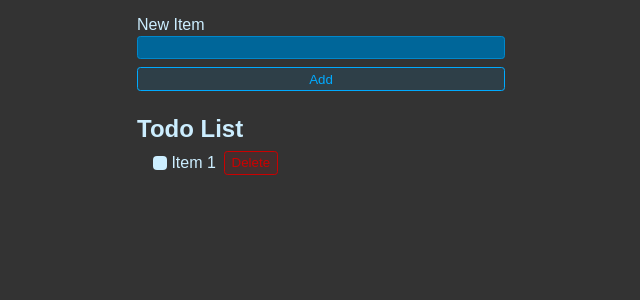
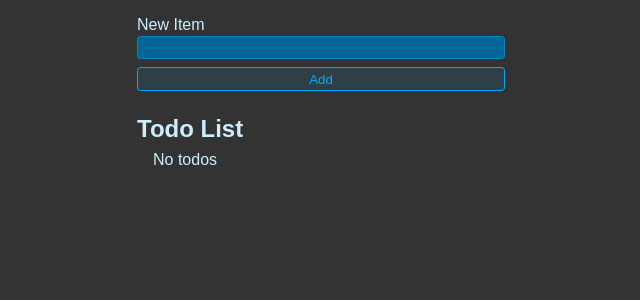
Before and after one commit to igorlech/react-todo-app, a React (Vite) app: page / in a window 1280 px wide. Shown: the top 300 px of the page, without its empty margins (319-959 px from the left). Built offline with nearby package versions, Linux system fonts and the light colour scheme.

Commit message:
todo logic finished

```diff
--- a/src/App.jsx
+++ b/src/App.jsx
@@ -17,7 +17,22 @@
     });
   }
 
-  console.log(todos);
+  function toggleTodo(id, completed) {
+    setTodos((currentTodos) => {
+      return currentTodos.map((todo) => {
+        if (todo.id === id) {
+          return { ...todo, completed };
+        }
+        return todo;
+      });
+    });
+  }
+
+  function deleteTodo(id) {
+    setTodos((currentTodos) => {
+      return currentTodos.filter((todo) => todo.id !== id);
+    });
+  }
 
   return (
     <section>
@@ -35,13 +50,27 @@
       </form>
       <h1 className="header">Todo List</h1>
       <ul className="list">
-        <li>
-          <label>
-            <input type="checkbox" />
-            Item 1
-          </label>
-          <button className="btn btn-danger">Delete</button>
-        </li>
+        {todos.length === 0 && <li>No todos</li>}
+        {todos.map((todo) => {
+          return (
+            <li key={todo.id}>
+              <label>
+                <input
+                  type="checkbox"
+                  checked={todo.completed}
+                  onChange={(e) => toggleTodo(todo.id, e.target.checked)}
+                />
+                {todo.title}
+              </label>
+              <button
+                onClick={() => deleteTodo(todo.id)}
+                className="btn btn-danger"
+              >
+                Delete
+              </button>
+            </li>
+          );
+        })}
       </ul>
     </section>
   );
```
